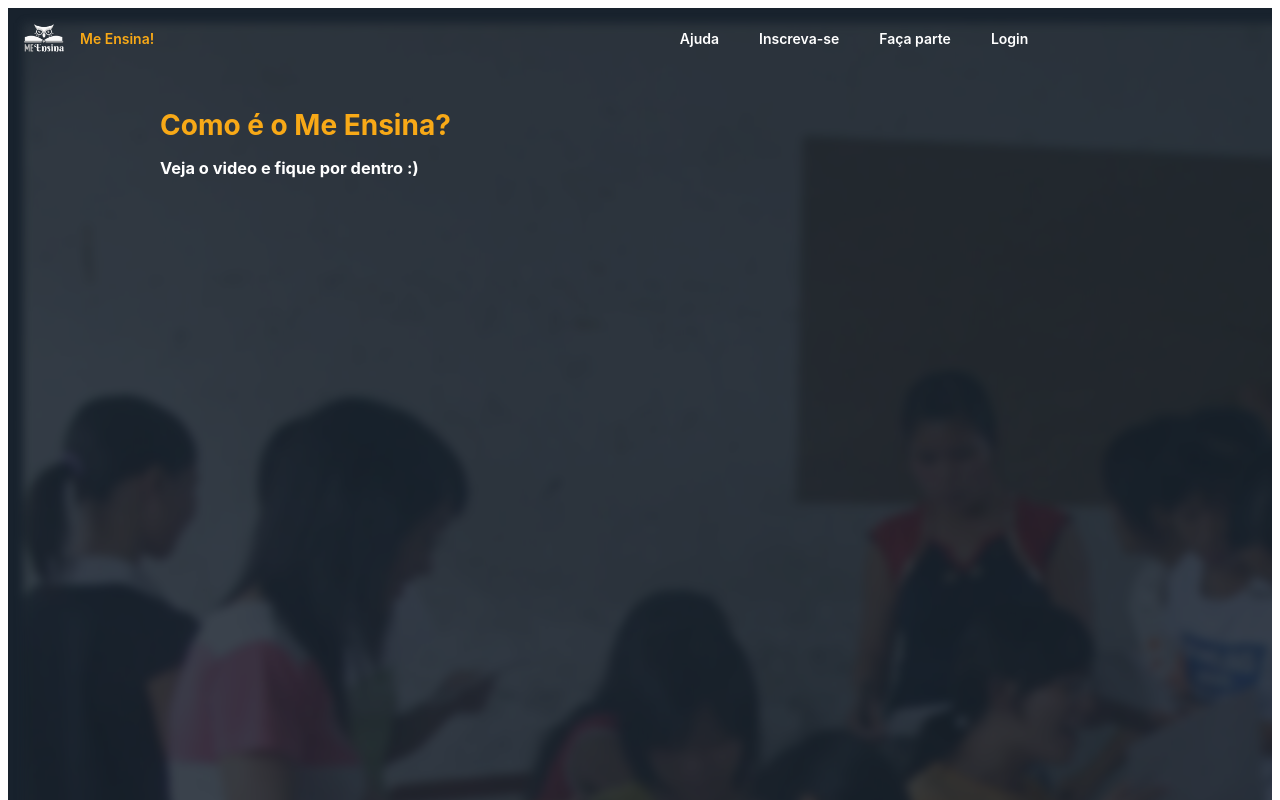
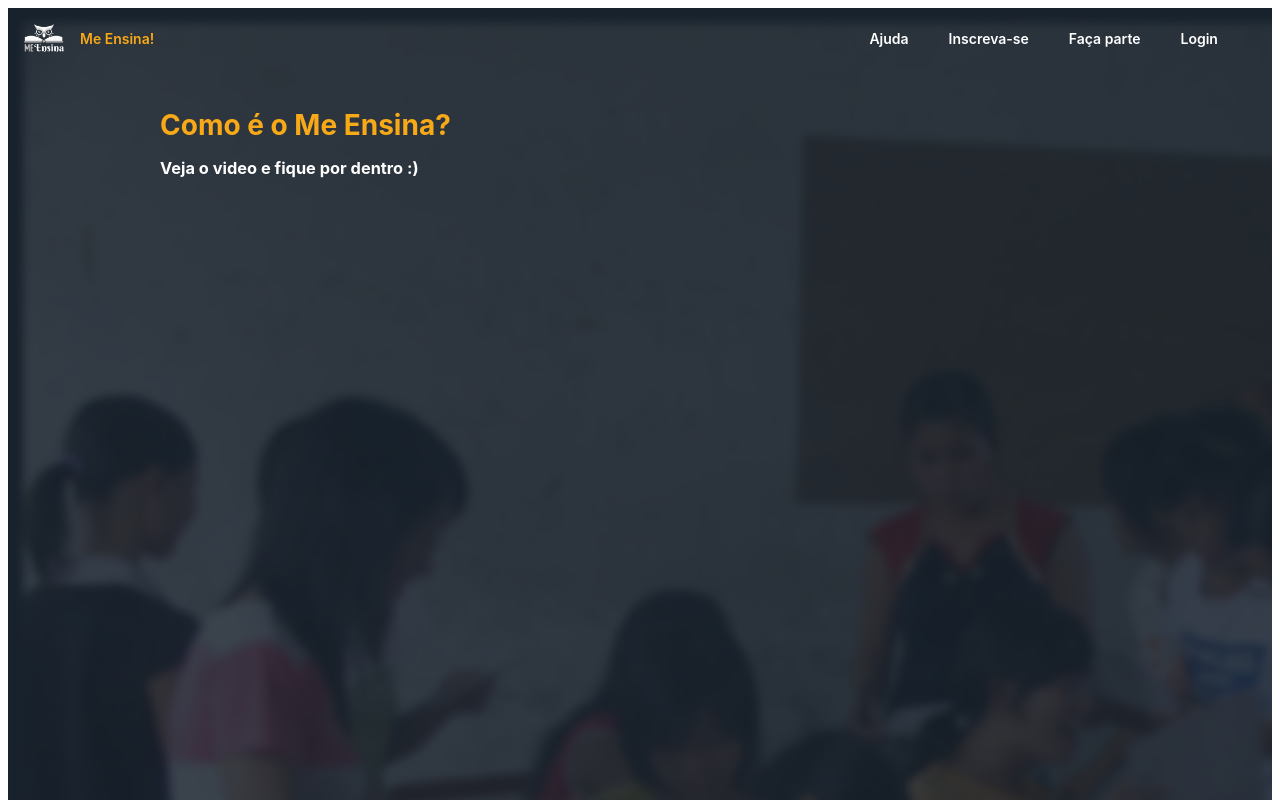
Before and after one commit to GersonVs/MeEnsina, an Angular app: page / in a window 1280 px wide. Shown: the top 800 px of the page. Built offline with nearby package versions, Linux system fonts and the light colour scheme.

Commit message:
pagina inicial

```diff
--- a/src/app/app.component.css
+++ b/src/app/app.component.css
@@ -30,7 +30,7 @@ p {
 
 .botoes {
     position: relative;
-    left: 40%;
+    left: 55%;
     margin-right: 50px;
 }
 
```
